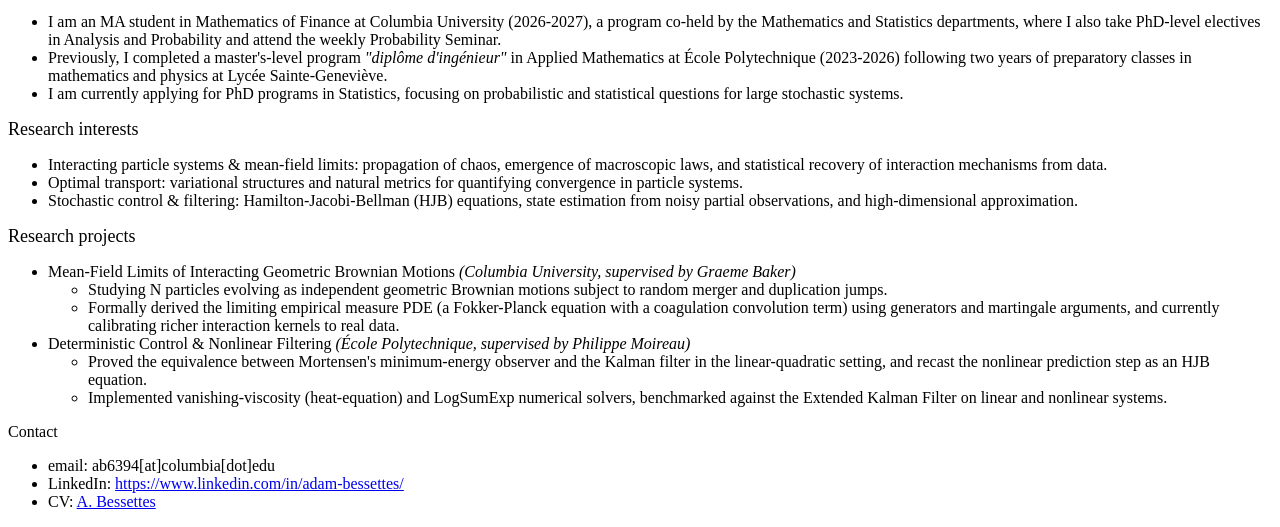
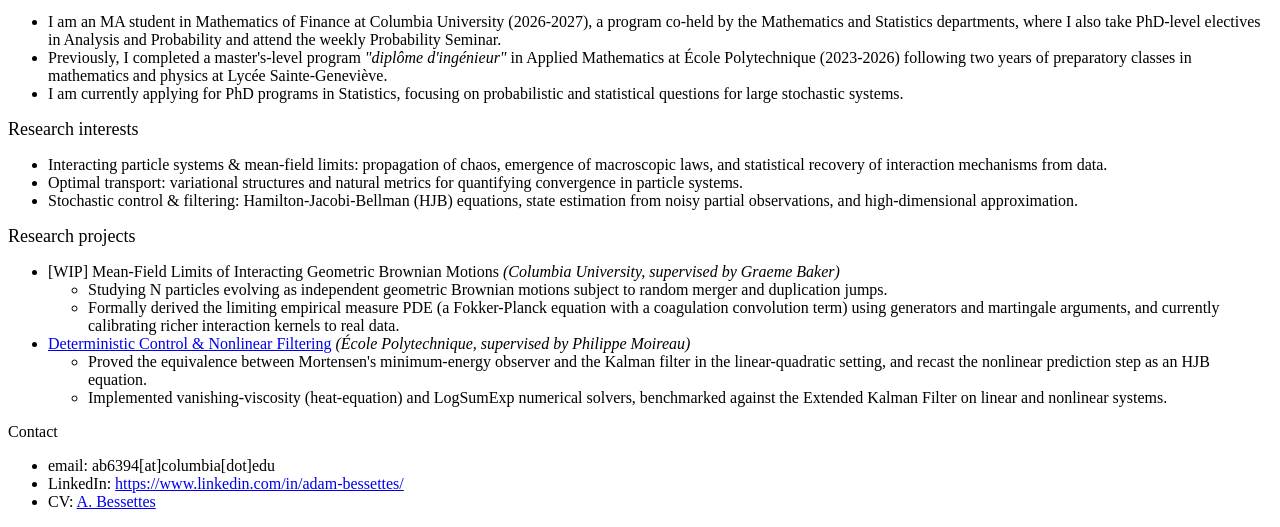
Before and after one commit to adambessettes/adambessettes.github.io, a plain HTML site: page index.html in a window 1280 px wide. Shown: the part 308-835 px from the top of the page. Drawn offline with Linux system fonts and the light colour scheme.

Commit message:
Update research interests and projects in index.html

```diff
--- a/index.html
+++ b/index.html
@@ -30,11 +30,11 @@ height="238"/>
 
 <section><font size=4>Research projects</font></section>
 <ul>
-    <li>Mean-Field Limits of Interacting Geometric Brownian Motions <i>(Columbia University, supervised by Graeme Baker)</i><ul>
+    <li>[WIP] Mean-Field Limits of Interacting Geometric Brownian Motions <i>(Columbia University, supervised by Graeme Baker)</i><ul>
         <li>Studying N particles evolving as independent geometric Brownian motions subject to random merger and duplication jumps.</li>
         <li>Formally derived the limiting empirical measure PDE (a Fokker-Planck equation with a coagulation convolution term) using generators and martingale arguments, and currently calibrating richer interaction kernels to real data.</li>
     </ul> </li>
-    <li>Deterministic Control & Nonlinear Filtering <i>(École Polytechnique, supervised by Philippe Moireau)</i><ul>
+    <li><a href="EA.pdf">Deterministic Control & Nonlinear Filtering</a> <i>(École Polytechnique, supervised by Philippe Moireau)</i><ul>
         <li>Proved the equivalence between Mortensen's minimum-energy observer and the Kalman filter in the linear-quadratic setting, and recast the nonlinear prediction step as an HJB equation.</li>
         <li>Implemented vanishing-viscosity (heat-equation) and LogSumExp numerical solvers, benchmarked against the Extended Kalman Filter on linear and nonlinear systems.</li>
     </ul> </li>
```
